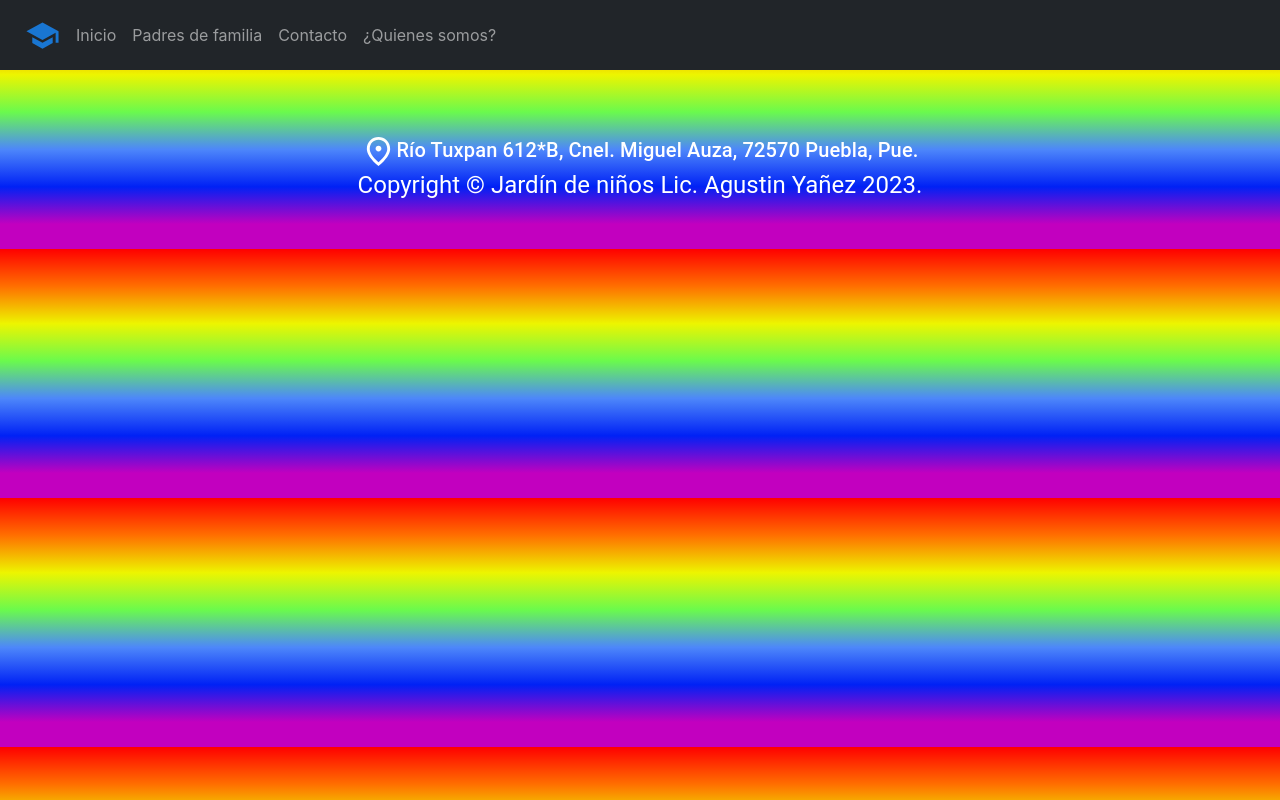
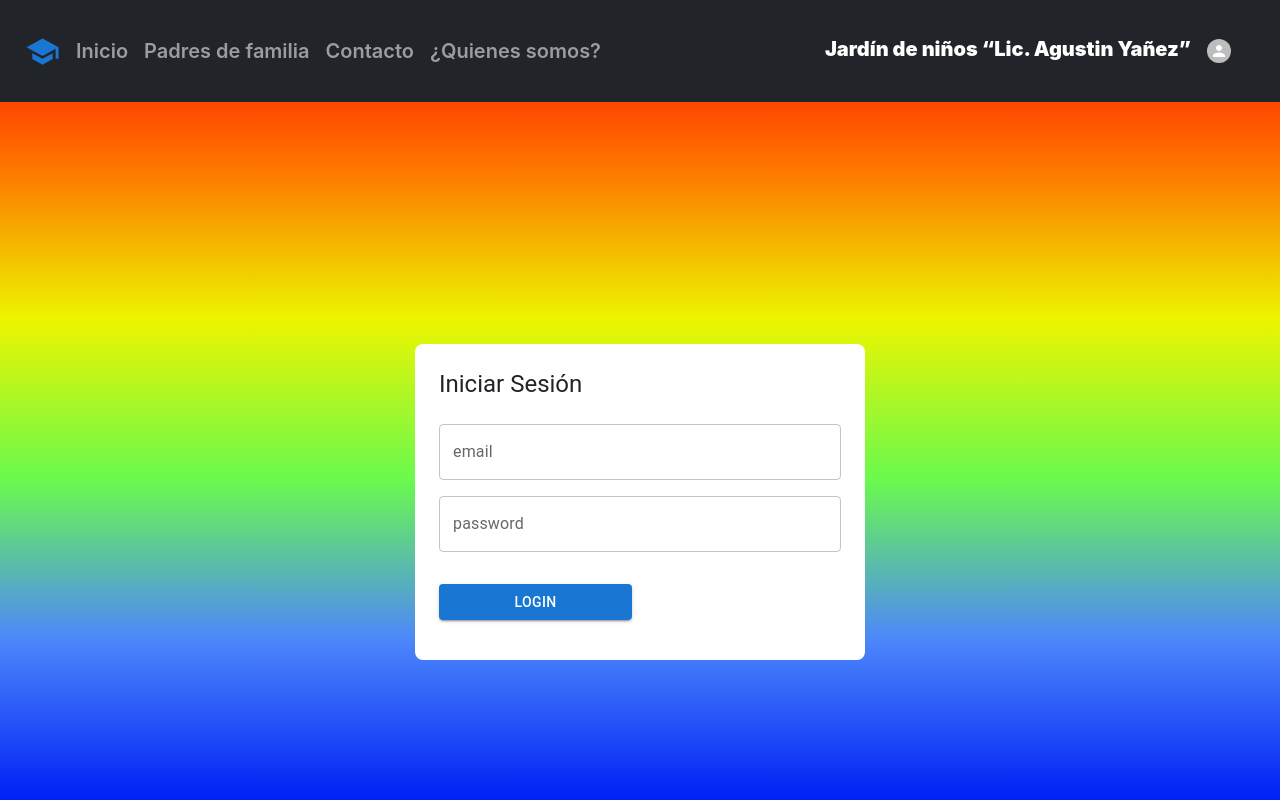
Before and after one commit to AxMar1221/jardin-de-ninos, a React (Vite) app: page /login in a window 1280 px wide. Shown: the top 800 px of the page. Built offline with nearby package versions, Linux system fonts and the light colour scheme.

Commit message:
Version 1.3

```diff
--- /dev/null
+++ b/src/auth/index.js
@@ -0,0 +1 @@
+export * from './pages/LoginPage'
--- /dev/null
+++ b/src/auth/pages/LoginPage.jsx
@@ -0,0 +1,90 @@
+import { Button, Grid, TextField, Typography } from "@mui/material";
+
+const formData = {
+  email: "",
+  password: "",
+};
+
+export const LoginPage = () => {
+  const { email, password, onInputChange } = formData;
+
+  const onSubmit = (event) => {
+    event.preventDefault();
+    // dispatch(startLoginWithEmailPassword({ email, password }));
+  };
+
+  return (
+    <Grid
+      container
+      spacing={0}
+      direction="column"
+      alignItems="center"
+      justifyContent="center"
+      sx={{ minHeight: "100vh", padding: 4 }}
+    >
+      <Grid
+        item
+        className="box-shadow"
+        xs={3}
+        sx={{
+          width: { md: 450 },
+          backgroundColor: "white",
+          padding: 3,
+          borderRadius: 2,
+        }}
+      >
+        <Typography variant="h5" sx={{ mb: 1 }}>
+          Iniciar Sesión
+        </Typography>
+        <form
+          onSubmit={onSubmit}
+          className="animate__animated animate__fadeIn animate__faster"
+        >
+          <Grid container>
+            <Grid item xs={12} sx={{ mt: 2 }}>
+              <TextField
+                label="email"
+                type="email"
+                placeholder="Correo electronico"
+                fullWidth
+                name="email"
+                value={email}
+                onChange={onInputChange}
+              />
+            </Grid>
+
+            <Grid item xs={12} sx={{ mt: 2 }}>
+              <TextField
+                label="password"
+                autoComplete="off"
+                type="password"
+                placeholder="Contraseña"
+                fullWidth
+                name="password"
+                value={password}
+                onChange={onInputChange}
+              />
+            </Grid>
+
+            <Grid container sx={{ mt: 1 }}>
+              <Grid item xs={12}></Grid>
+            </Grid>
+
+            <Grid container spacing={2} sx={{ mt: 1, mb: 2 }}>
+              <Grid item xs={12} sm={6}>
+                <Button
+                  variant="contained"
+                  xs={{ color: "white" }}
+                  fullWidth
+                  type="submit"
+                >
+                  Login
+                </Button>
+              </Grid>
+            </Grid>
+          </Grid>
+        </form>
+      </Grid>
+    </Grid>
+  );
+};
--- a/src/index.css
+++ b/src/index.css
@@ -23,8 +23,13 @@ body {
   width: auto;
   padding: 15px 25px;
   color: #ffffff;
+  font-weight: 600;
+  font-size: 20px;
 }
 .bloque {
   padding: 15px 15px;
   margin: 15px 55px;
 }
+.logout {
+  cursor: pointer;
+}
--- a/src/router/AppRouter.jsx
+++ b/src/router/AppRouter.jsx
@@ -1,15 +1,17 @@
 import { Route, Routes } from "react-router-dom";
 import { InicioRoutes } from "../components/routers/InicioRoutes";
 import { FooterApp, NavbarApp } from "../shared";
+import { LoginPage } from "../auth";
 
 export const AppRouter = () => {
   return (
     <>
       <NavbarApp />
 
-      <Routes>
-        <Route path="/*" element={<InicioRoutes />} />
-      </Routes>
+        <Routes>
+          <Route path="login" element={<LoginPage />}/>
+          <Route path="/*" element={<InicioRoutes />} />
+        </Routes>
 
       <FooterApp />
     </>
--- a/src/shared/NavbarApp.jsx
+++ b/src/shared/NavbarApp.jsx
@@ -1,14 +1,23 @@
 import { School } from "@mui/icons-material";
-import { Link } from "@mui/material";
-import { NavLink } from "react-router-dom";
+import { Avatar, IconButton, Link } from "@mui/material";
+import { NavLink, useNavigate } from "react-router-dom";
 
 export const NavbarApp = () => {
+  const navigate = useNavigate();
+  const onLogout = () => {
+    navigate("/inicio", {
+      replace: true,
+    });
+  };
+
   return (
     <nav className="navbar navbar-expand-sm navbar-dark bg-dark">
       <Link href="/inicio" underline="hover">
-        <School fontSize="large" sx={{ display: { xs: "none", md: "flex" }, mr: 1 }} />
+        <School
+          fontSize="large"
+          sx={{ display: { xs: "none", md: "flex" }, mr: 1 }}
+        />
       </Link>
-
 
       <div className="collapse navbar-collapse" id="navbarNavAltMarkup">
         <div className="navbar-nav">
@@ -46,6 +55,26 @@ export const NavbarApp = () => {
           </NavLink>
         </div>
       </div>
+
+      <div className="navbar-collapse collapse justify-content-end">
+        <ul className="navbar-nav">
+          <span className="nav-item nav-link active">
+            <strong onClick={onLogout} className="logout">
+              Jardín de niños <q>Lic. Agustin Yañez</q>
+            </strong>
+            <IconButton>
+              <NavLink
+                className={({ isActive }) =>
+                  `nav-item nav-link ${isActive ? "active" : ""}`
+                }
+                to="/login"
+              >
+                <Avatar alt="AY" src="" sx={{ width: 24, height: 24 }} />
+              </NavLink>
+            </IconButton>
+          </span>
+        </ul>
+      </div>
     </nav>
   );
 };
```
